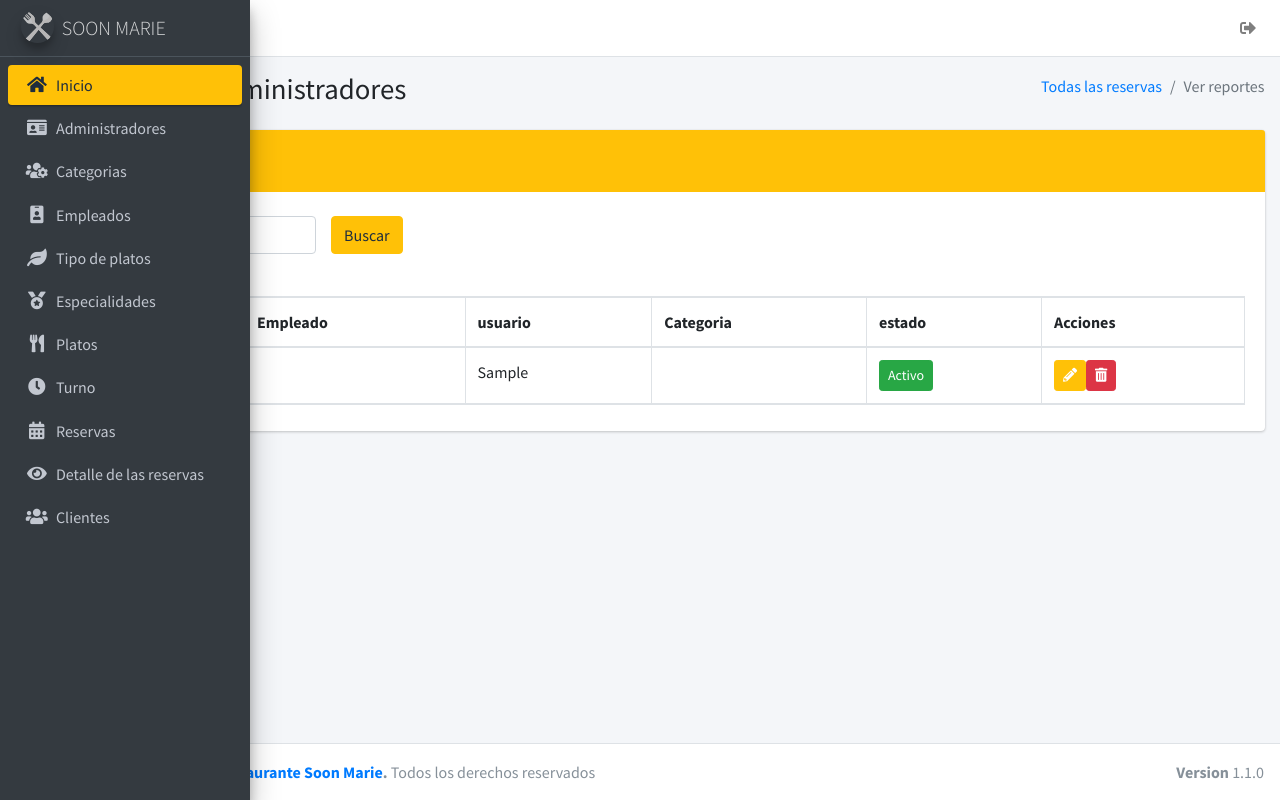
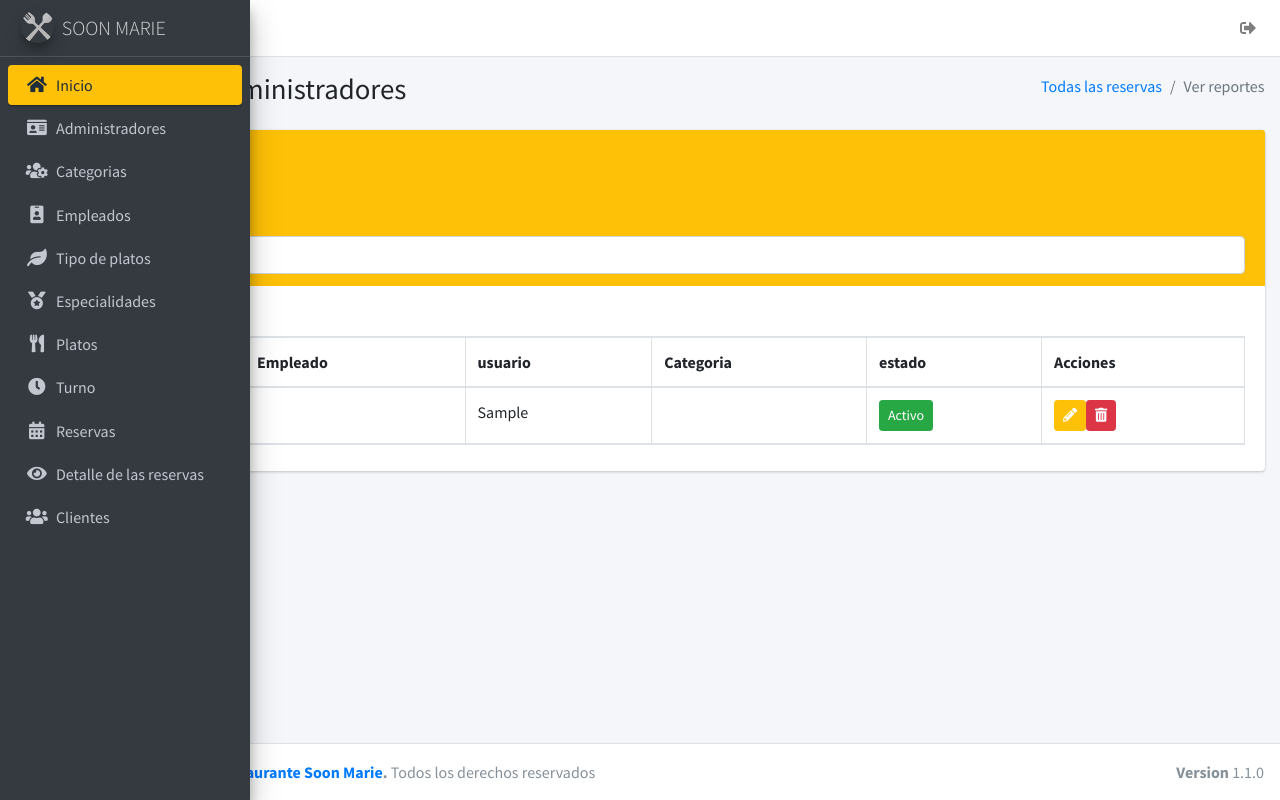
Before and after one commit to goraydev/RestauranteSoonMarie, a PHP site: page /resturanteSoonMarie/administradores in a window 1280 px wide. Run offline with PHP 8.4, Linux system fonts and the light colour scheme; the visitor is signed in with stand-in values (Sample User, id 1); tables that the repository leaves empty or names only in its code hold one stand-in row (values such as "Sample post"); data that the repository does not hold is empty; some libraries are stand-ins or nearby versions.

Commit message:
Incluyendo la entrada de busqueda

```diff
--- a/vistas/paginas/administradores.php
+++ b/vistas/paginas/administradores.php
@@ -27,20 +27,11 @@
                             <button type="button" class="btn btn-dark" data-bs-toggle="modal" data-bs-target="#crearAdministrador">
                                 Nuevo registro
                             </button>
-
+                            <br><br>
+                            <label for="myInput">Buscar empleado</label>
+                            <input class="form-control" id="myInput" type="text" placeholder="Ingrese dato">
                         </div>
                         <br>
-                        <form class="row g-2" method="POST" action="">
-                            <div class="col-auto">
-                                <label for="campo" class="visually-hidden"></label>
-                                <input type="text" class="form-control" id="campo" name="campo" placeholder="Empleado">
-                            </div>
-                            <div class="col-auto">
-                                <button type="submit" class="btn  btn-warning mb-3" data-bs-toggle="modal" data-bs-target="#busquedaAdmin">
-                                    Buscar
-                                </button>
-                            </div>
-                        </form>
 
                         <div class="card-body">
                             <table class="table table-bordered table-striped dt-responsive tablaAdministradores" width="100%" id="TablaAdministradores">
@@ -54,7 +45,7 @@
                                         <th>Acciones</th>
                                     </tr>
                                 </thead>
-                                <tbody>
+                                <tbody id="myTable">
                                     <tr>
                                         <?php
                                         $mostrarAdministrador = new ControladorAdministradores();
@@ -73,6 +64,19 @@
     </section>
     <!-- /.content -->
 </div>
+
+<!-- Para realizar la búsqueda de los empleados -->
+<script>
+    $(document).ready(function() {
+        $("#myInput").on("keyup", function() {
+            var value = $(this).val().toLowerCase();
+            $("#myTable tr").filter(function() {
+                $(this).toggle($(this).text().toLowerCase().indexOf(value) > -1)
+            });
+        });
+    });
+</script>
+
 
 <!-- Para la ventana modal - CREAR ADMNISTRADORES-->
 
```
